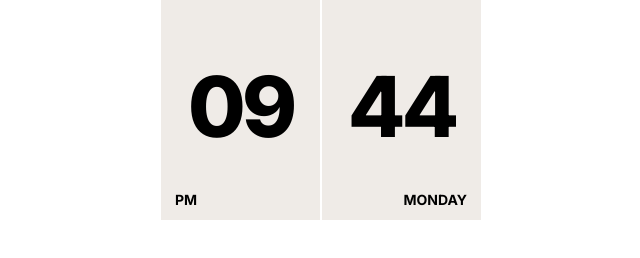
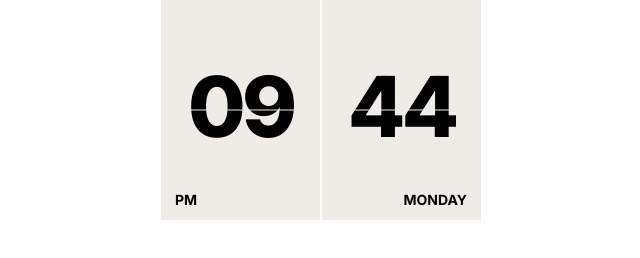
Before and after one commit to MiskaNotion/neutral-clock, a plain HTML site: page index.html in a window 1280 px wide. Shown: the full height of the page, 319-959 px from the left. Drawn offline with Linux system fonts and the light colour scheme.

Commit message:
index.html

```diff
--- a/index.html
+++ b/index.html
@@ -36,6 +36,18 @@
     position: relative;
     overflow: hidden;
   }
+
+/* horizontal divider */
+.panel::after {
+  content: "";
+  position: absolute;
+  top: 50%;
+  left: 0;
+  right: 0;
+  height: 1px;
+  background: #EFEBE7;
+  transform: translateY(-50%);
+}
 
   .number {
   position: absolute;
```
